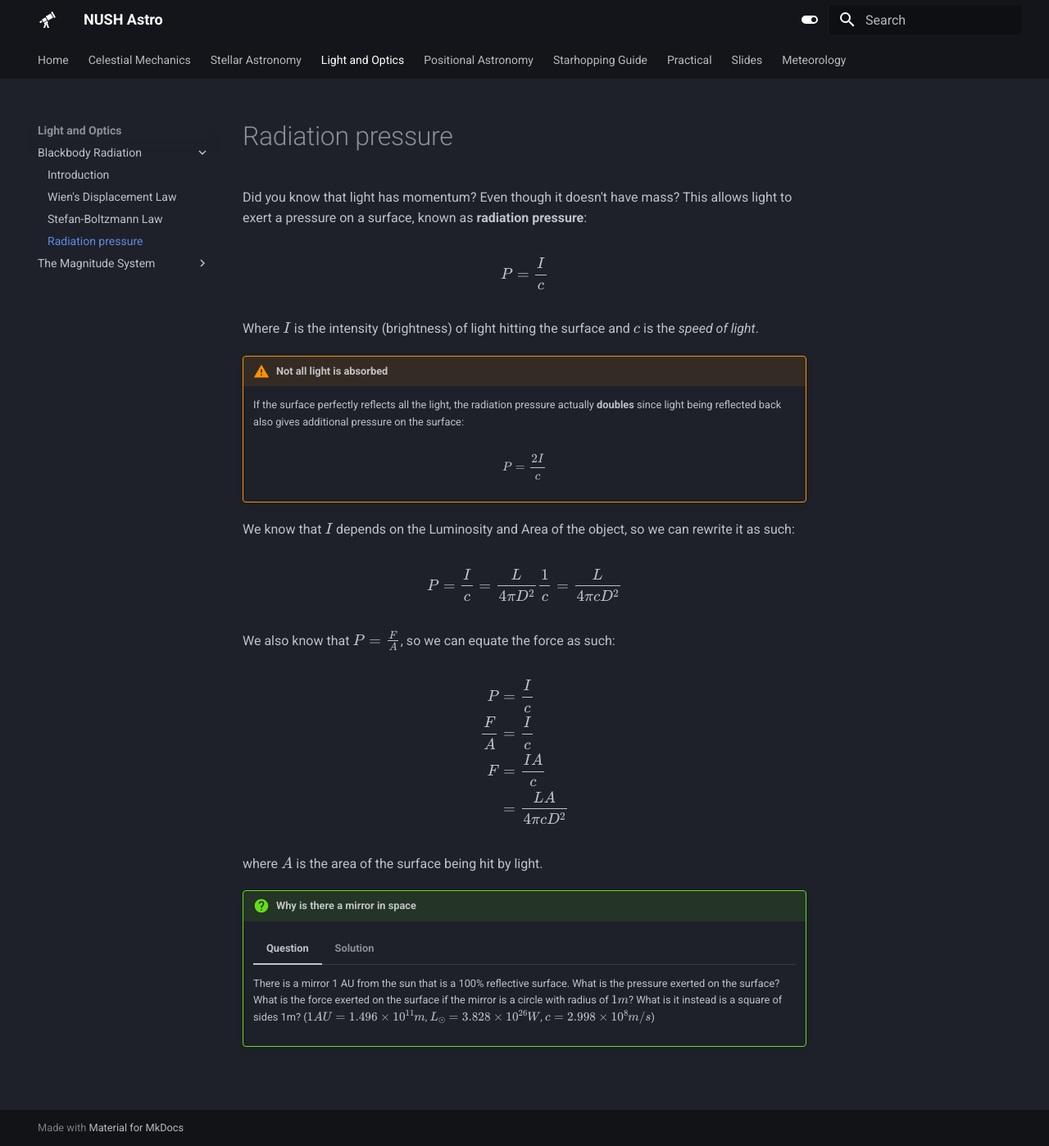
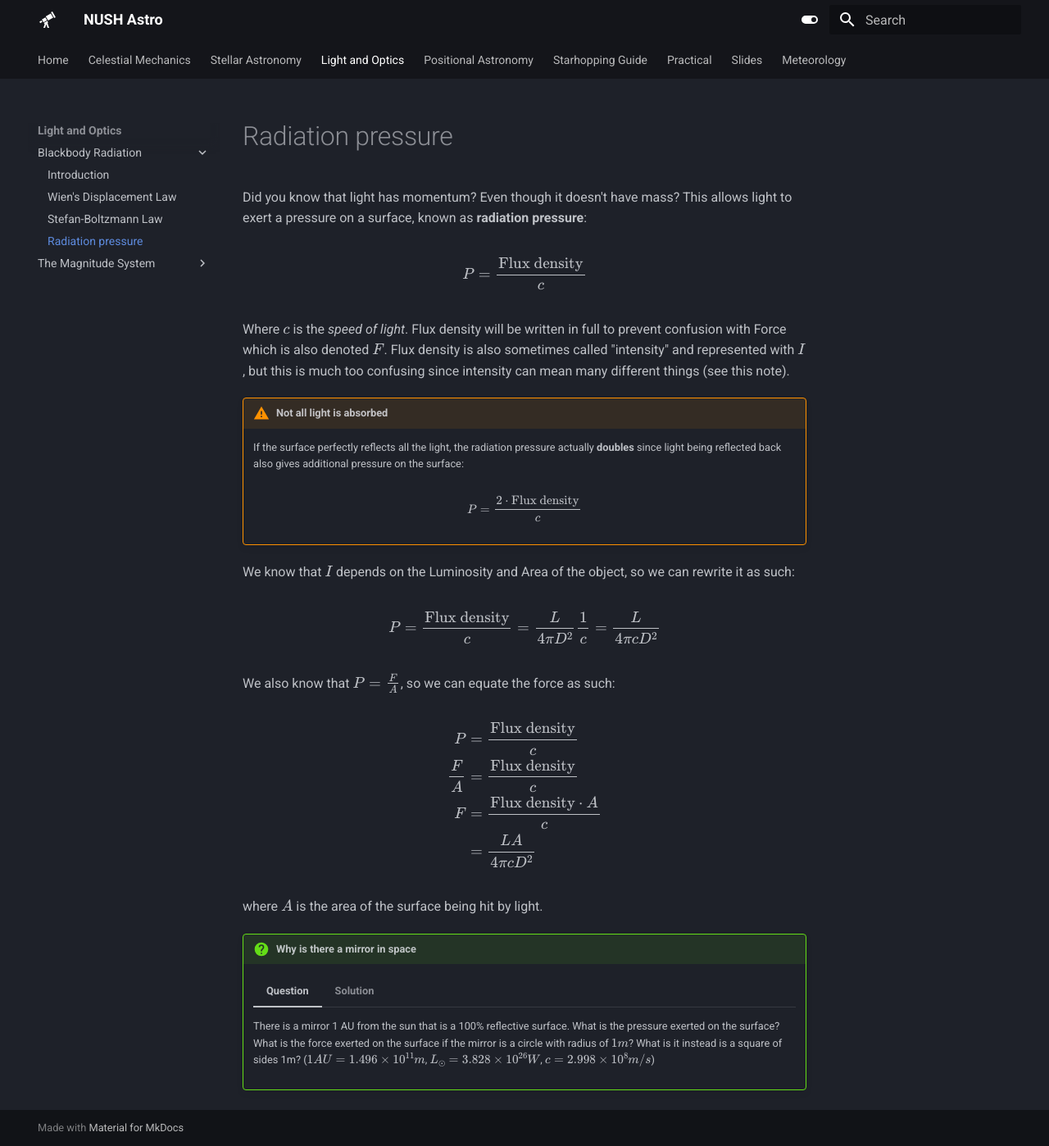
Before and after one commit to nushastro/website, an MkDocs documentation site: the page built from docs/optics/blackbody/radiation_pressure.md, in a window 1280 px wide and 1398 px high. Shown: the whole window at 82% size. Built offline with MkDocs 1.6.1 and Material for MkDocs 9.7.7, drawn with Linux system fonts in a browser that asks for light colours.

Commit message:
flux densityyyyyy

```diff
--- a/docs/optics/blackbody/radiation_pressure.md
+++ b/docs/optics/blackbody/radiation_pressure.md
@@ -2,23 +2,25 @@
 
 Did you know that light has momentum? Even though it doesn't have mass? This allows light to exert a pressure on a surface, known as **radiation pressure**:
 
-$$P = \frac{I}{c}$$
+$$P = \frac{\text{Flux density}}{c}$$
 
-Where $I$ is the intensity (brightness) of light hitting the surface and $c$ is the _speed of light_.
+Where $c$ is the _speed of light_.
+Flux density will be written in full to prevent confusion with Force which is also denoted $F$.
+Flux density is also sometimes called "intensity" and represented with $I$, but this is much too confusing since intensity can mean many different things (see this note).
 
 !!! Warning "Not all light is absorbed"
 
     If the surface perfectly reflects all the light, the radiation pressure actually **doubles** since light being reflected back also gives additional pressure on the surface:
 
-    $$P = \frac{2I}{c}$$
+    $$P = \frac{2\cdot\text{Flux density}}{c}$$
 
 We know that $I$ depends on the Luminosity and Area of the object, so we can rewrite it as such:
 
-$$P = \frac{I}{c} = \frac{L}{4\pi D^2}\frac{1}{c} = \frac{L}{4\pi c D^2}$$
+$$P = \frac{\text{Flux density}}{c} = \frac{L}{4\pi D^2}\frac{1}{c} = \frac{L}{4\pi c D^2}$$
 
 We also know that $P=\frac{F}{A}$, so we can equate the force as such:
 
-$$\begin{align*} P&=\frac{I}{c} \\ \frac{F}{A} &= \frac{I}{c} \\ F &= \frac{IA}{c} \\ &=  \frac{LA}{4\pi c D^2}\end{align*}$$
+$$\begin{align*} P&=\frac{\text{Flux density}}{c} \\ \frac{F}{A} &= \frac{\text{Flux density}}{c} \\ F &= \frac{\text{Flux density}\cdot A}{c} \\ &=  \frac{LA}{4\pi c D^2}\end{align*}$$
 
 where $A$ is the area of the surface being hit by light.
 
@@ -30,7 +32,7 @@ where $A$ is the area of the surface being hit by light.
     === "Solution"
         We first find the pressure:
 
-        $$\begin{align*}P &= \frac{2I}{c} \\ &= \frac{2L}{4\pi c D^2} \\ &= \frac{2\times3.828\times 10^{26}}{4\pi \times 2.998\times10^8 \times (1.496\times10^{11})^2} \\ &= 9.080 \times 10^{-6}Pa\end{align*}$$
+        $$\begin{align*}P &= \frac{2\cdot\text{Flux density}}{c} \\ &= \frac{2L}{4\pi c D^2} \\ &= \frac{2\times3.828\times 10^{26}}{4\pi \times 2.998\times10^8 \times (1.496\times10^{11})^2} \\ &= 9.080 \times 10^{-6}Pa\end{align*}$$
 
         We can then find the force $F$ using $P=\frac{F}{A}$
 
```
Also changed, not shown: docs/optics/blackbody/stefan_boltzmann_law.md (+6 -2 lines).
